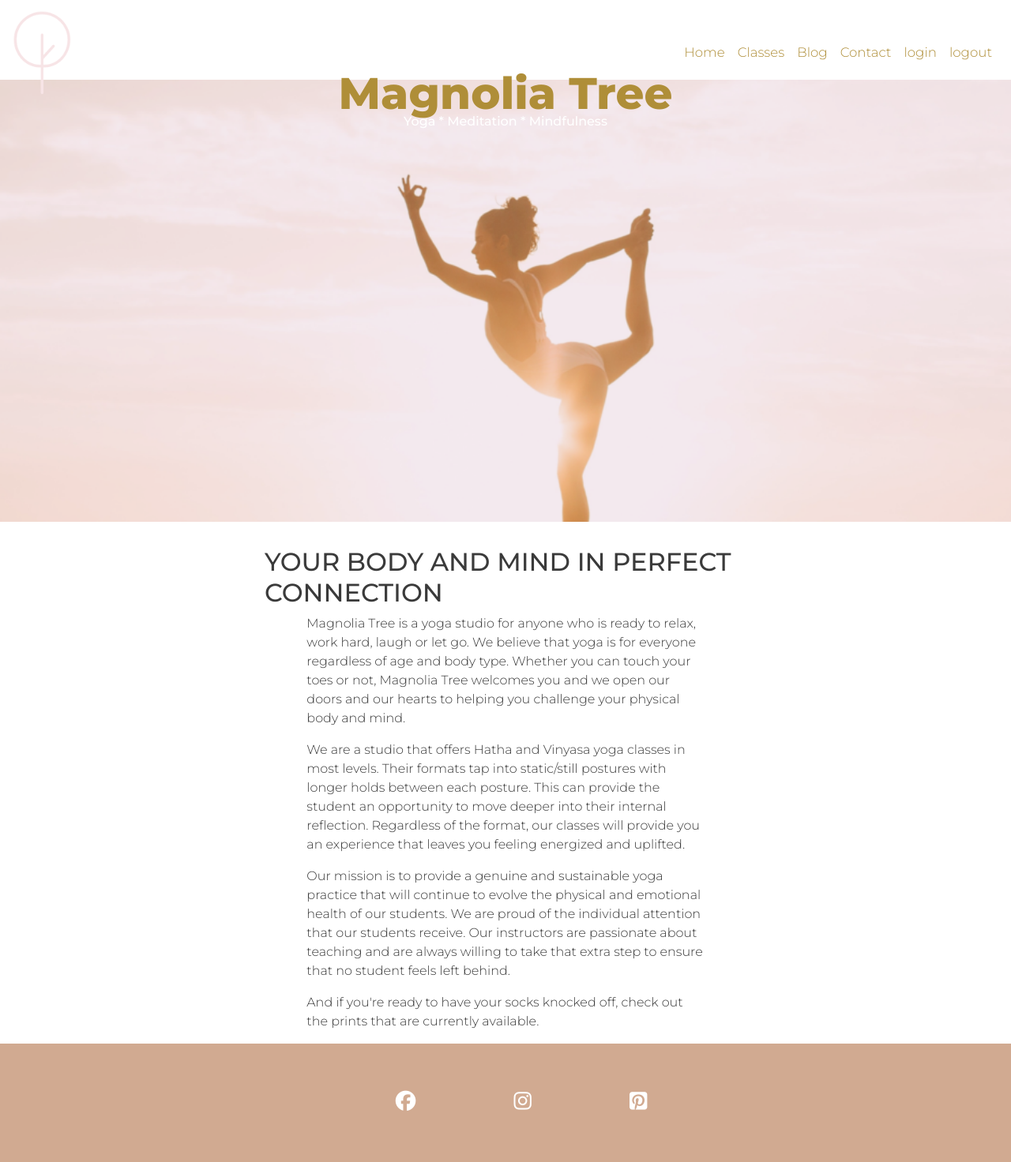
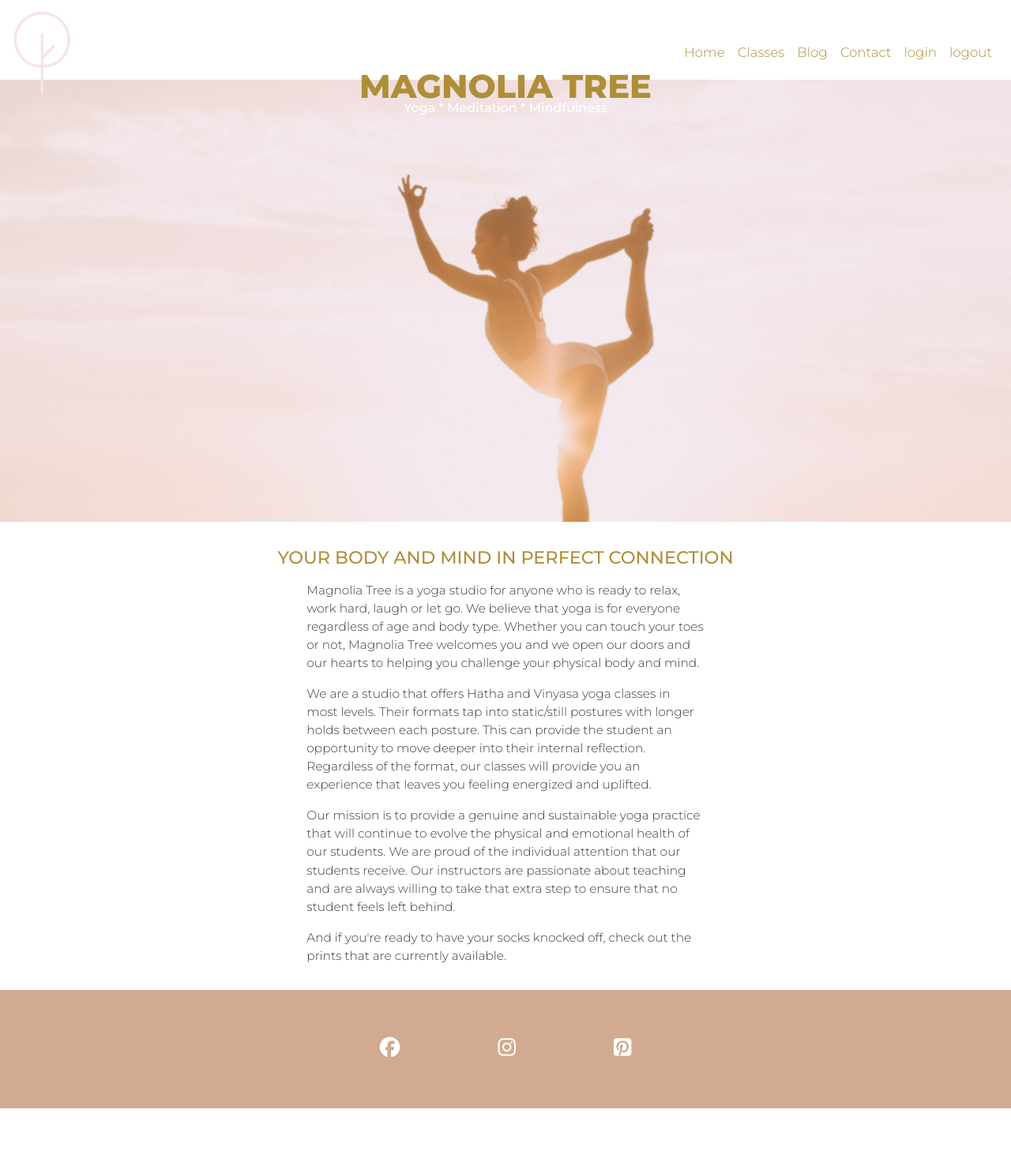
Before and after one commit to AngelicaGuimaraes/P4_magnolia_tree_blog, a Django app: page / in a window 1280 px wide. Shown: the whole page at 79% size. After the commit the page ends 1404 px from the top, so only its background shows below. Run offline with Django 3.2, Linux system fonts and the light colour scheme; some libraries are stand-ins or nearby versions.

Commit message:
add style to home page content and fix footer padding

```diff
--- a/static/css/style.css
+++ b/static/css/style.css
@@ -47,10 +47,15 @@ body {
     margin-top: -4vh;
 }
 
+/* Home page header css */
+
 .header {
     vertical-align: top;
     margin-top: -10vh;
+    font-size: 260%;
 }
+
+/* Home page subheader css */
 
 .subheader {
     color: #ffffff;
@@ -58,6 +63,20 @@ body {
     margin-top: -2vh;
 }
 
+/* Home page content header css */
+
+.content-header {
+    color:#af8e38;
+    font-size: 140%;
+    margin-bottom: 16px;
+}
+
+/* Home page content css */
+
+.home-content {
+    font-size: 1.2vw;
+    margin-bottom: 16px;
+}
 
 /* Footer css */
 
@@ -71,6 +90,7 @@ footer {
 
 .social-networks {
     text-align: center;
+    padding: 0;
 }
 
 .social-networks>li {
--- a/templates/index.html
+++ b/templates/index.html
@@ -3,18 +3,18 @@
 {% load static %}
 <div class="jumbotron jumbotron-fluid">
     <div class="container">
-      <h1 class="header display-4 text-center font-weight-bold">Magnolia Tree</h1>
+      <h1 class="header display-4 text-center font-weight-bold">MAGNOLIA TREE</h1>
       <h3 class="subheader text-center">Yoga * Meditation * Mindfulness</h3>
     </div>
 </div>
 <div class="col">
     <div class="row justify-content-md-center">
         <div class="col-md-6">
-            <h2>YOUR BODY AND MIND IN PERFECT CONNECTION</h2>
+            <h2 class="content-header text-center">YOUR BODY AND MIND IN PERFECT CONNECTION</h2>
         </div>
     </div>
     <div class="row justify-content-md-center">
-        <div class="col-md-5">
+        <div class="home-content col-md-5">
             <p>Magnolia Tree is a yoga studio for anyone who is ready to relax, work hard, laugh or let go. We believe that yoga is for everyone regardless of age and body type. Whether you can touch your toes or not, Magnolia Tree welcomes you and we open our doors and our hearts to helping you challenge your physical body and mind.</p>
             <p>We are a studio that offers Hatha and Vinyasa yoga classes in most levels. Their formats tap into static/still postures with longer holds between each posture. This can provide the student an opportunity to move deeper into their internal reflection. Regardless of the format, our classes will provide you an experience that leaves you feeling energized and uplifted.</p>
             <p>Our mission is to provide a genuine and sustainable yoga practice that will continue to evolve the physical and emotional health of our students. We are proud of the individual attention that our students receive. Our instructors are passionate about teaching and are always willing to take that extra step to ensure that no student feels left behind.</p>
```
